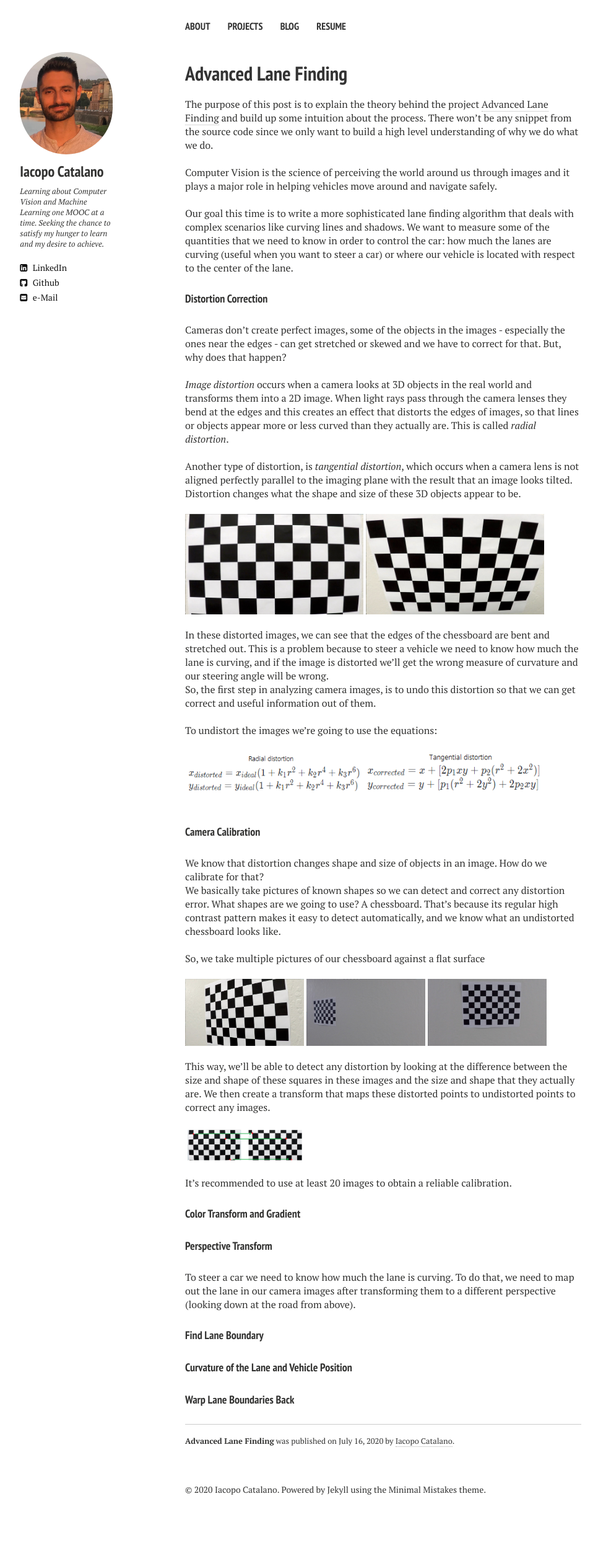
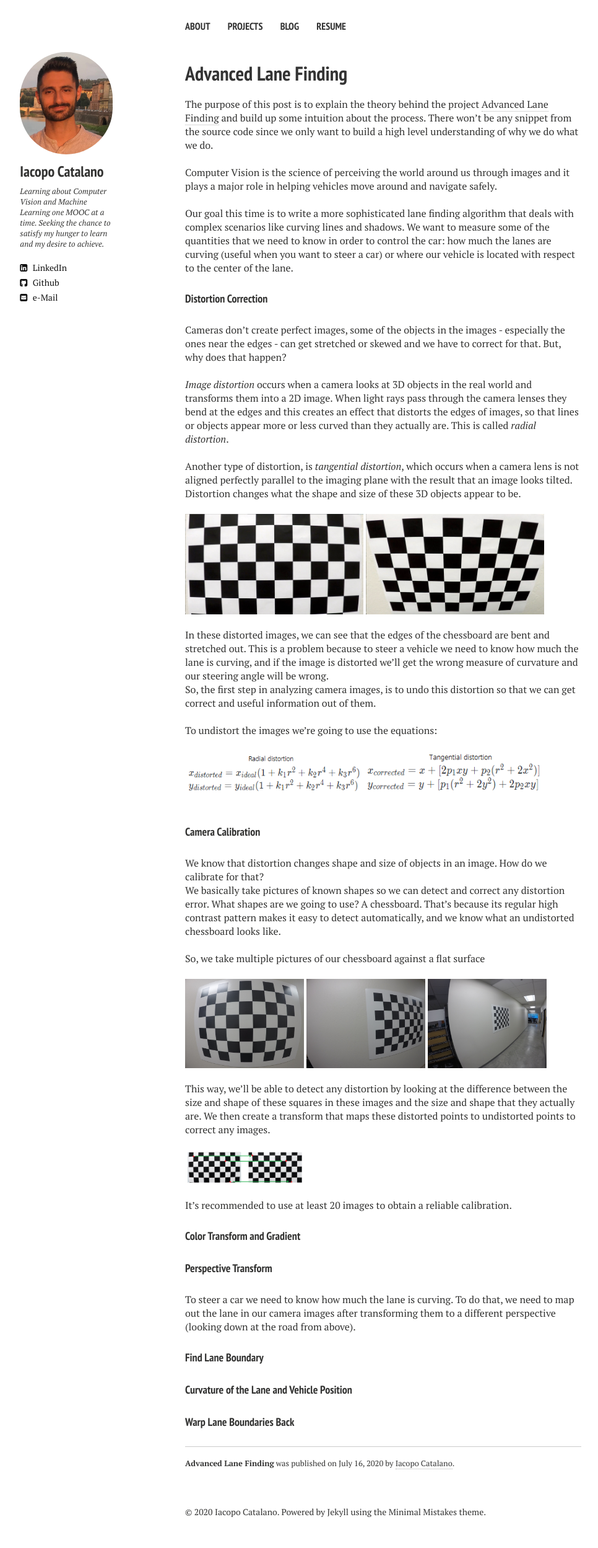
Before and after one commit to IacopomC/iacopomc.github.io, a Jekyll site: the page built from _posts/2020-07-16-advanced-lane-finding.md, in a window 1280 px wide. Shown: the whole page at 62% size, without its empty margins (21-987 px from the left). Built offline with Jekyll 4.4.1, drawn with Linux system fonts in a browser that asks for light colours; nearby versions of some CDN libraries; our own code applies the rules of GitHub Pages for plain Markdown files; before the commit the page ends 2461 px from its top, so only the background shows below that.

Commit message:
Change chessboard images

```diff
--- a/_posts/2020-07-16-advanced-lane-finding.md
+++ b/_posts/2020-07-16-advanced-lane-finding.md
@@ -65,9 +65,9 @@ So, we take multiple pictures of our chessboard against a flat surface
 
 <br/>
 
-<img src="{{ site.url }}/assets/images/advanced-lane-finding-post/calibration4.jpg" width="30%">
-<img src="{{ site.url }}/assets/images/advanced-lane-finding-post/calibration11.jpg" width="30%">
-<img src="{{ site.url }}/assets/images/advanced-lane-finding-post/calibration18.jpg" width="30%">
+<img src="{{ site.url }}/assets/images/advanced-lane-finding-post/chessboard1.jpg" width="30%">
+<img src="{{ site.url }}/assets/images/advanced-lane-finding-post/chessboard2.jpg" width="30%">
+<img src="{{ site.url }}/assets/images/advanced-lane-finding-post/chessboard3.jpg" width="30%">
 
 <br/>
 
```
Also changed, not shown: assets/images/advanced-lane-finding-post/calibration11.jpg (deleted), assets/images/advanced-lane-finding-post/calibration18.jpg (deleted), assets/images/advanced-lane-finding-post/calibration4.jpg (deleted), assets/images/advanced-lane-finding-post/chessboard1.jpg (added), assets/images/advanced-lane-finding-post/chessboard2.jpg (added), assets/images/advanced-lane-finding-post/chessboard3.jpg (added).
